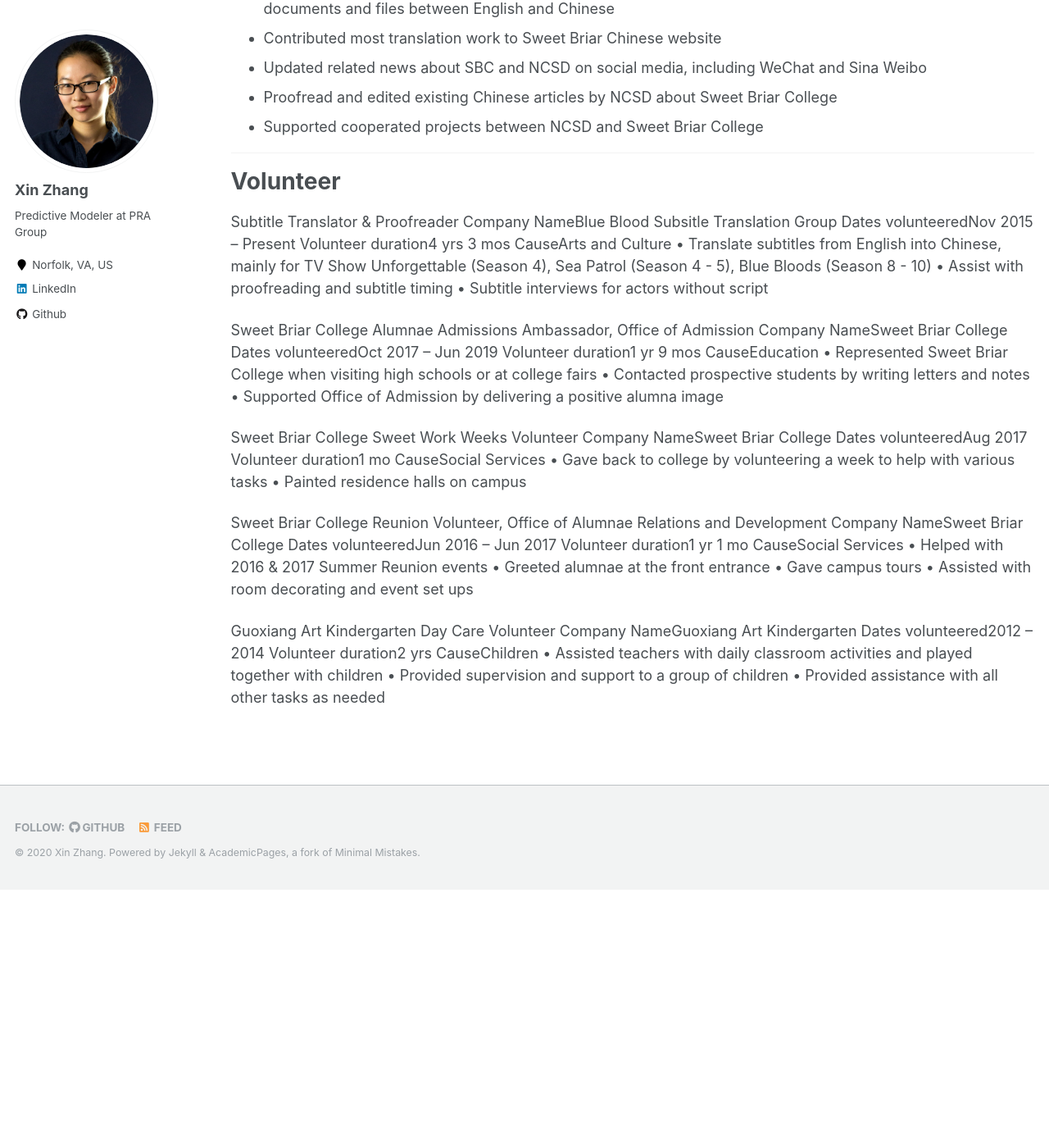
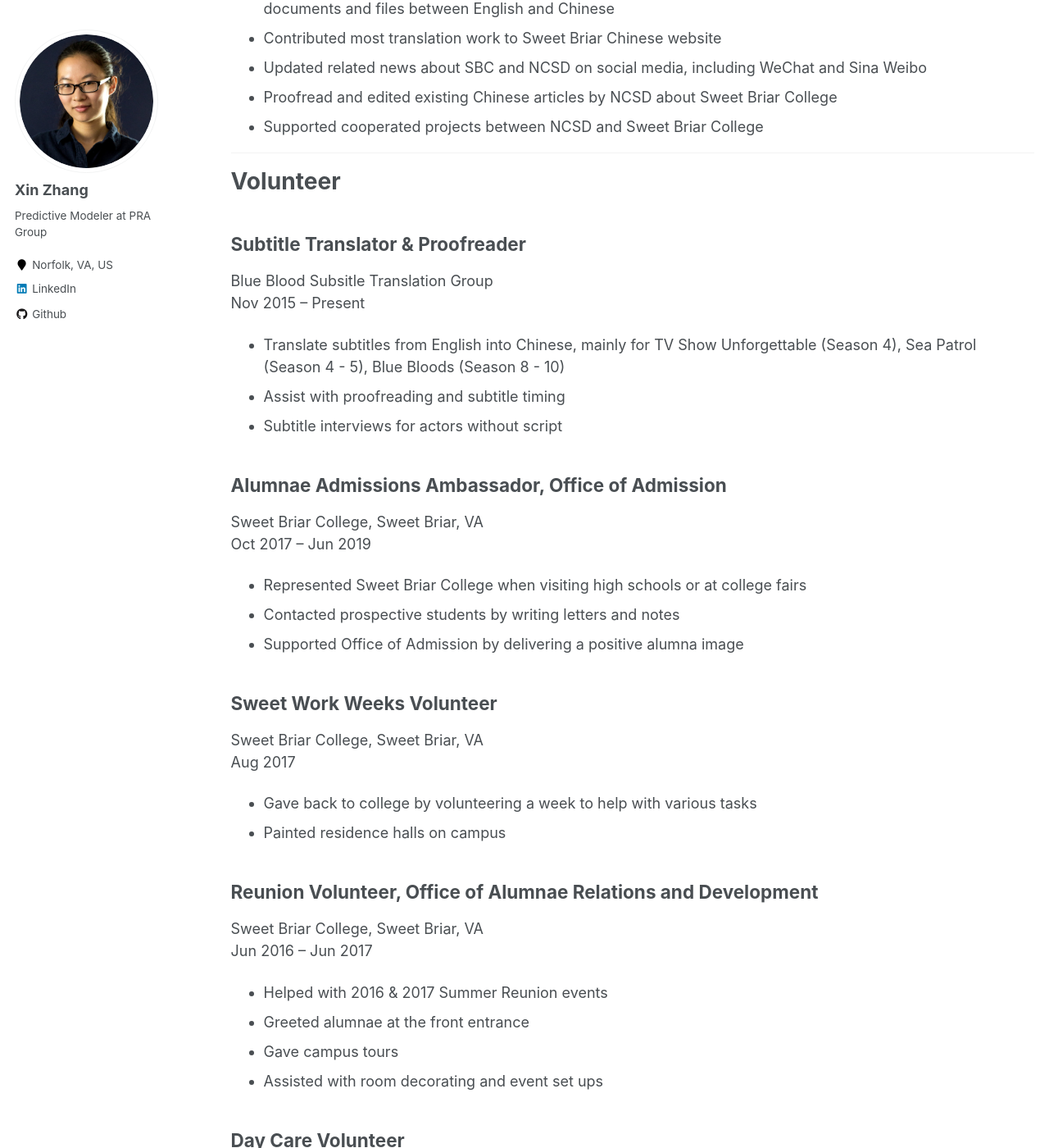
Before and after one commit to SnowingSita/SnowingSita.github.io, a Jekyll site: the page built from _pages/experience.md, in a window 1280 px wide and 1400 px high, scrolled down 2662 px. Shown: the whole window at 82% size. Built offline with Jekyll 4.4.1, drawn with Linux system fonts in a browser that asks for light colours; before the commit the page ends 3747 px from its top, so only the background shows below that; some of the changed text lies outside the part shown.

Commit message:
Update experience.md

```diff
--- a/_pages/experience.md
+++ b/_pages/experience.md
@@ -79,49 +79,37 @@
 
 # Volunteer
 
-Subtitle Translator & Proofreader
-Company NameBlue Blood Subsitle Translation Group
-Dates volunteeredNov 2015 – Present Volunteer duration4 yrs 3 mos
-CauseArts and Culture
-• Translate subtitles from English into Chinese, mainly for TV Show Unforgettable (Season 4), Sea Patrol (Season 4 - 5), Blue Bloods (Season 8 - 10)
-• Assist with proofreading and subtitle timing
-• Subtitle interviews for actors without script
+## Subtitle Translator & Proofreader
+Blue Blood Subsitle Translation Group
+Nov 2015 – Present
+- Translate subtitles from English into Chinese, mainly for TV Show Unforgettable (Season 4), Sea Patrol (Season 4 - 5), Blue Bloods (Season 8 - 10)
+- Assist with proofreading and subtitle timing
+- Subtitle interviews for actors without script
 
-Sweet Briar College
-Alumnae Admissions Ambassador, Office of Admission
-Company NameSweet Briar College
-Dates volunteeredOct 2017 – Jun 2019 Volunteer duration1 yr 9 mos
-CauseEducation
-• Represented Sweet Briar College when visiting high schools or at college fairs
-• Contacted prospective students by writing letters and notes
-• Supported Office of Admission by delivering a positive alumna image
+## Alumnae Admissions Ambassador, Office of Admission
+Sweet Briar College, Sweet Briar, VA
+Oct 2017 – Jun 2019
+- Represented Sweet Briar College when visiting high schools or at college fairs
+- Contacted prospective students by writing letters and notes
+- Supported Office of Admission by delivering a positive alumna image
 
+## Sweet Work Weeks Volunteer
+Sweet Briar College, Sweet Briar, VA
+Aug 2017
+- Gave back to college by volunteering a week to help with various tasks
+- Painted residence halls on campus
 
-Sweet Briar College
-Sweet Work Weeks Volunteer
-Company NameSweet Briar College
-Dates volunteeredAug 2017 Volunteer duration1 mo
-CauseSocial Services
-• Gave back to college by volunteering a week to help with various tasks
-• Painted residence halls on campus
+## Reunion Volunteer, Office of Alumnae Relations and Development
+Sweet Briar College, Sweet Briar, VA
+Jun 2016 – Jun 2017
+- Helped with 2016 & 2017 Summer Reunion events
+- Greeted alumnae at the front entrance
+- Gave campus tours
+- Assisted with room decorating and event set ups
 
-
-Sweet Briar College
-Reunion Volunteer, Office of Alumnae Relations and Development
-Company NameSweet Briar College
-Dates volunteeredJun 2016 – Jun 2017 Volunteer duration1 yr 1 mo
-CauseSocial Services
-• Helped with 2016 & 2017 Summer Reunion events
-• Greeted alumnae at the front entrance
-• Gave campus tours
-• Assisted with room decorating and event set ups
-
-
-Guoxiang Art Kindergarten
-Day Care Volunteer
-Company NameGuoxiang Art Kindergarten
-Dates volunteered2012 – 2014 Volunteer duration2 yrs
-CauseChildren
-• Assisted teachers with daily classroom activities and played together with children
-• Provided supervision and support to a group of children
-• Provided assistance with all other tasks as needed
+## Day Care Volunteer
+Guoxiang Art Kindergarten, Suzhou, Jiangsu, China
+2012 – 2014
+- Assisted teachers with daily classroom activities and played together with children
+- Provided supervision and support to a group of children
+- Provided assistance with all other tasks as needed
```
